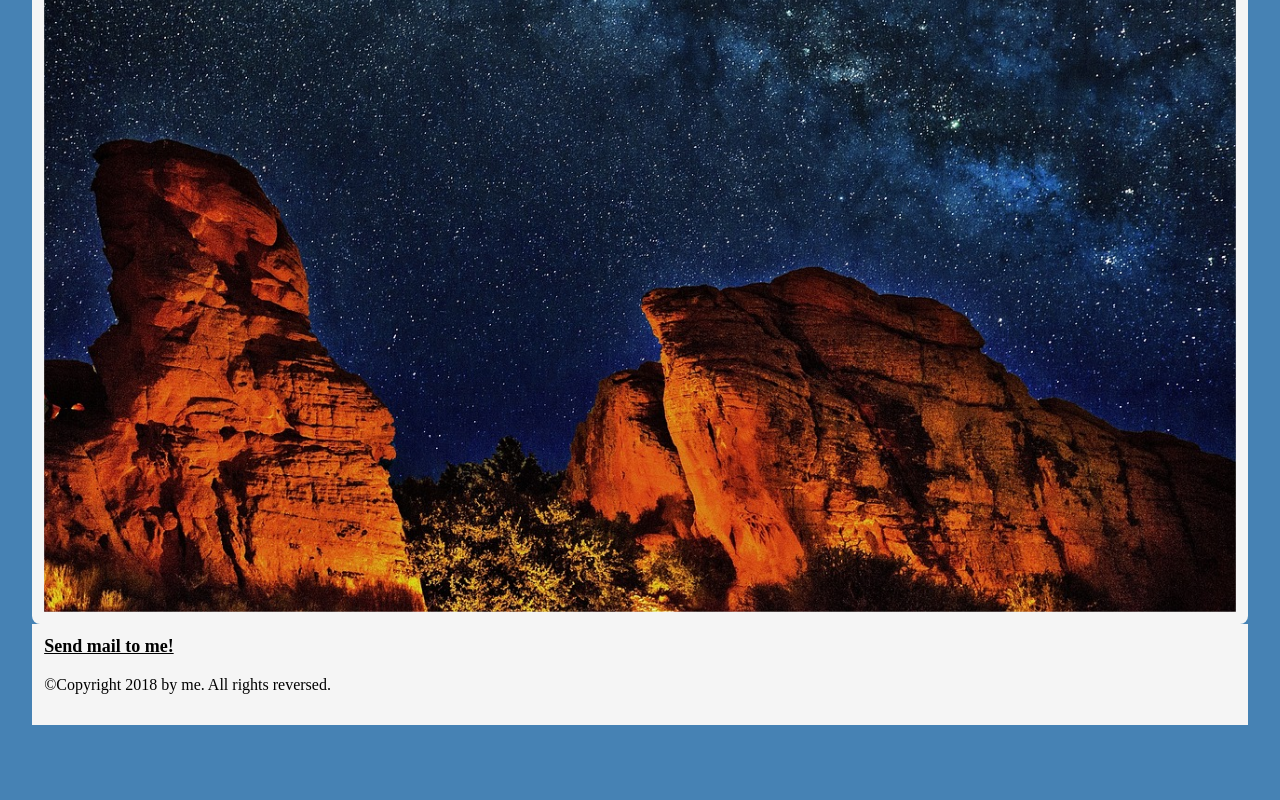
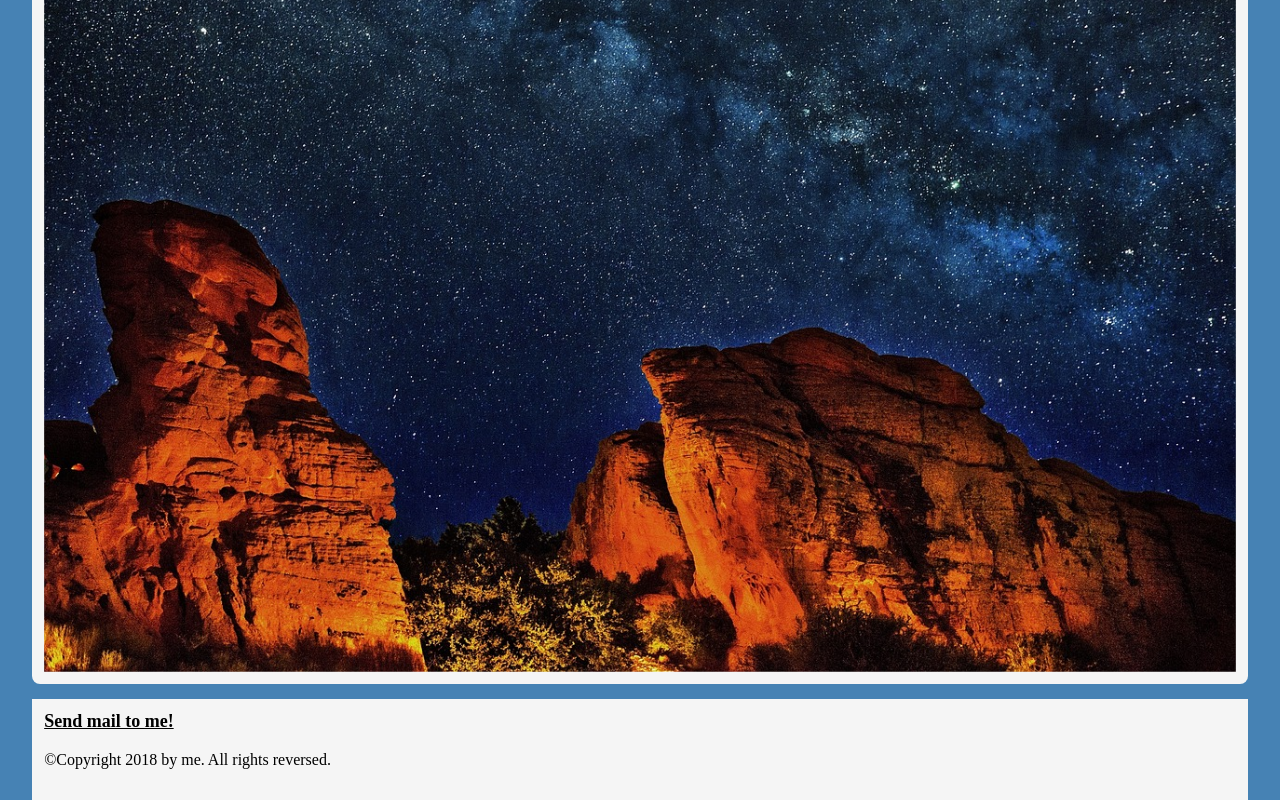
Before and after one commit to jburton8686/my-web-page, a website: page pictures.html in a window 1280 px wide. Shown: the part 720-1520 px from the top of the page. Before the commit the page ends 1445 px from the top, so only its background shows below. Drawn offline with Linux system fonts and the light colour scheme.

Commit message:
adjusted pages

```diff
--- a/pictures.html
+++ b/pictures.html
@@ -14,6 +14,7 @@
     <!-- put navigation menu just below here -->
     <header>
         <h1>Pictures</h1>
+        <img src="wolf.png" alt="a b logo">
     </header>
 
     <nav>
--- a/stylefile.css
+++ b/stylefile.css
@@ -149,7 +149,7 @@ aside a {
 }
 
 footer {
-  margin-top: 0px;
+  margin-top: 15px;
   border-collapse: collapse;
 }
 [href="mailto:jburton8686@hotmail.com"] {
```
Also changed, not shown: projects.html (+1 -0 lines), social.html (+1 -0 lines).
